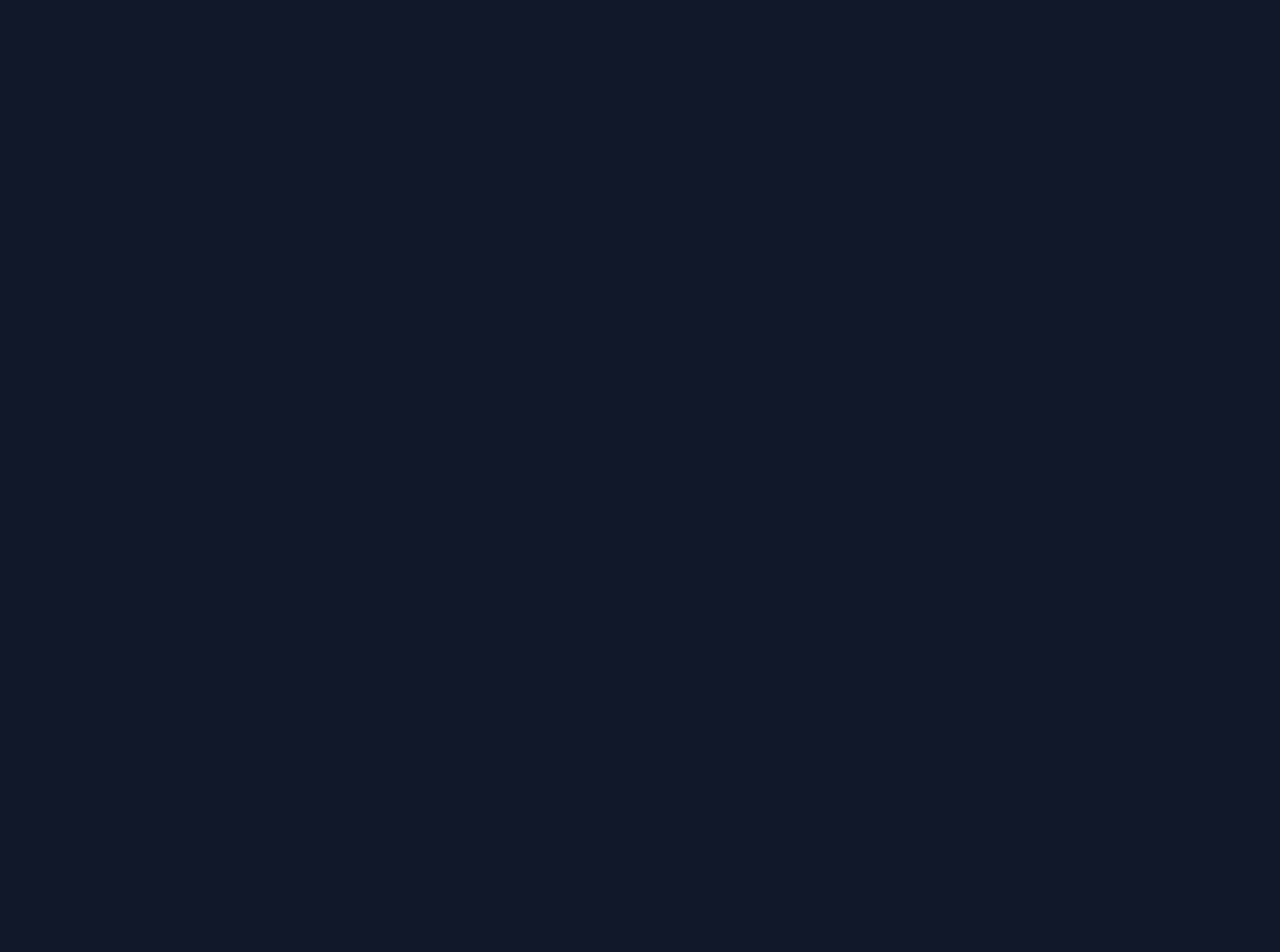
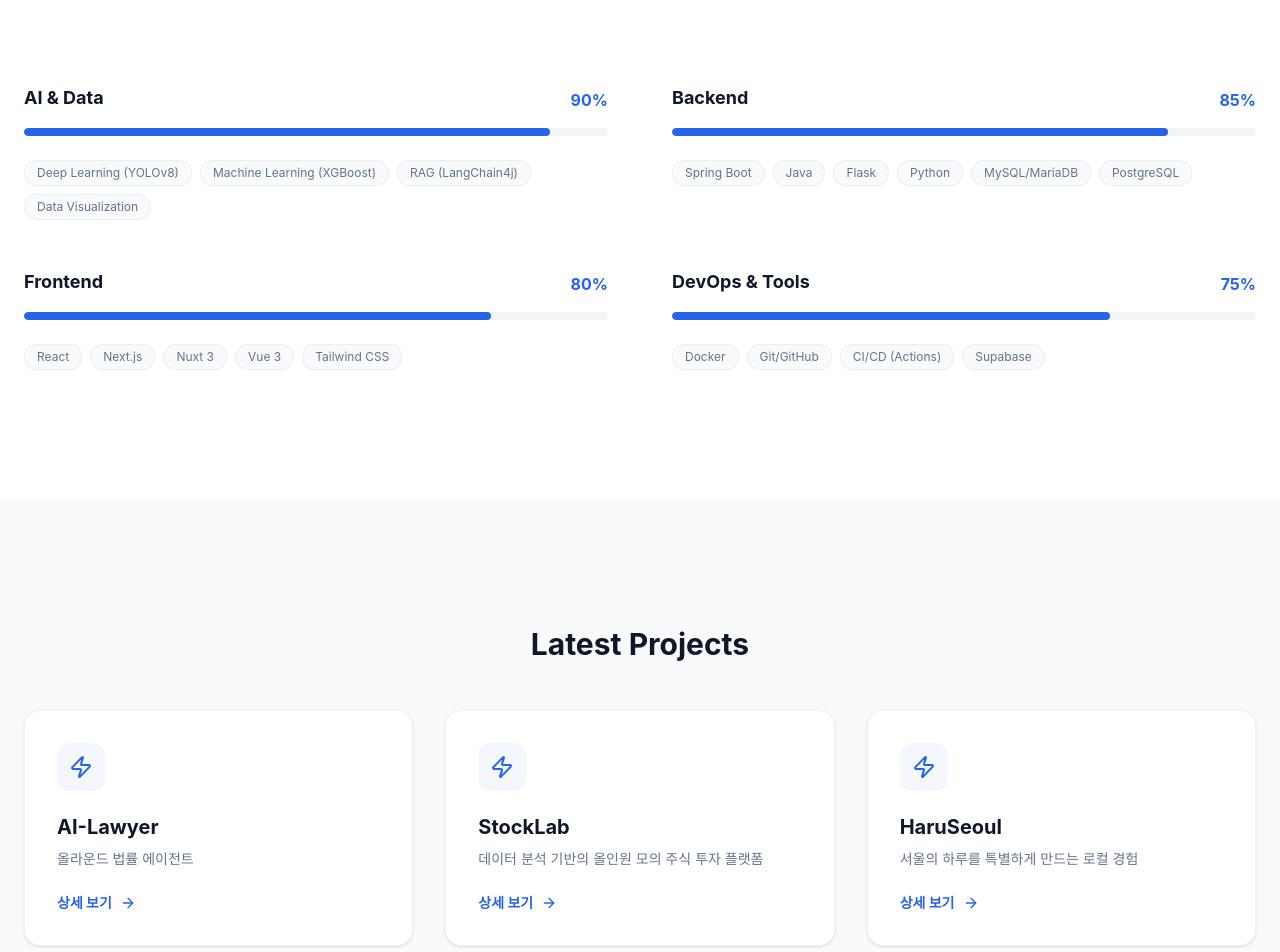
Before and after one commit to ashfortune/ghPortfolio, a React (Vite) app: page / in a window 1280 px wide. Shown: the part 980-1932 px from the top of the page. Before the commit the page ends 977 px from the top, so only its background shows below. Built offline with nearby package versions, Linux system fonts and the light colour scheme.

Commit message:
upgrade portfolio

```diff
--- a/src/App.jsx
+++ b/src/App.jsx
@@ -8,9 +8,17 @@ import {
   X,
   ChevronRight,
   ChevronLeft,
-  UserCheck
+  UserCheck,
+  Zap,
+  Shield,
+  Cpu,
+  BarChart,
+  Target,
+  ArrowRight,
+  CheckCircle2,
+  AlertCircle
 } from 'lucide-react';
-import { projects } from './data/projects';
+import { projects, coreSkills } from './data/projects';
 
 const Navbar = ({ projects, activeProject, setActiveProject }) => {
   const [isOpen, setIsOpen] = useState(false);
@@ -120,6 +128,73 @@ const Navbar = ({ projects, activeProject, setActiveProject }) => {
   );
 };
 
+const ChallengesSection = ({ challenges }) => {
+  if (!challenges || challenges.length === 0) return null;
+
+  return (
+    <section id="challenges" className="py-32 bg-white">
+      <div className="container mx-auto px-6">
+        <h2 className="text-4xl font-bold text-center mb-24 text-text-main">Challenges & Solutions</h2>
+        <div className="grid md:grid-cols-2 gap-8">
+          {challenges.map((challenge, idx) => (
+            <div key={idx} className="bg-slate-50 p-8 rounded-2xl border border-black/5 hover:border-primary/30 transition-all flex gap-6">
+              <div className="flex-shrink-0 w-12 h-12 bg-primary/10 text-primary flex items-center justify-center rounded-xl">
+                <AlertCircle size={24} />
+              </div>
+              <div>
+                <h4 className="text-xl font-bold mb-4 text-text-main">{challenge.title}</h4>
+                <div className="space-y-4">
+                  <div>
+                    <span className="text-xs font-bold text-rose-500 uppercase tracking-tighter block mb-1">Problem</span>
+                    <p className="text-text-muted leading-relaxed">{challenge.problem}</p>
+                  </div>
+                  <div className="pt-4 border-t border-black/5">
+                    <span className="text-xs font-bold text-emerald-500 uppercase tracking-tighter block mb-1">Solution</span>
+                    <p className="text-text-main font-medium leading-relaxed">{challenge.solution}</p>
+                  </div>
+                </div>
+              </div>
+            </div>
+          ))}
+        </div>
+      </div>
+    </section>
+  );
+};
+
+const SkillMapSection = ({ skills }) => {
+  return (
+    <section id="skills" className="py-32 bg-white">
+      <div className="container mx-auto px-6">
+        <h2 className="text-4xl font-bold text-center mb-24 text-text-main">Core Competencies</h2>
+        <div className="grid md:grid-cols-2 gap-x-16 gap-y-12">
+          {skills.map((group, idx) => (
+            <div key={idx} className="animate-fade-in-up" style={{ animationDelay: `${idx * 100}ms` }}>
+              <div className="flex justify-between items-end mb-4">
+                <h4 className="text-lg font-bold text-text-main">{group.category}</h4>
+                <span className="text-primary font-bold">{group.level}%</span>
+              </div>
+              <div className="skill-bar-container">
+                <div
+                  className="skill-bar-fill animate-width"
+                  style={{ '--target-width': `${group.level}%` }}
+                ></div>
+              </div>
+              <div className="flex flex-wrap gap-2">
+                {group.skills.map((skill, i) => (
+                  <span key={i} className="px-3 py-1 bg-slate-50 text-text-muted text-xs rounded-full border border-black/5">
+                    {skill}
+                  </span>
+                ))}
+              </div>
+            </div>
+          ))}
+        </div>
+      </div>
+    </section>
+  );
+};
+
 const FeatureItem = ({ icon: Icon, title, description, videoSrc, poster, reverse }) => {
   const [isPlaying, setIsPlaying] = useState(false);
 
@@ -192,7 +267,7 @@ const App = () => {
       />
 
       {!activeProject ? (
-        /* Home Section */
+        <>
           <section id="home" className="relative h-screen flex items-center justify-center text-center px-6 overflow-hidden">
             <div
               className="absolute inset-0 bg-cover bg-center"
@@ -215,10 +290,36 @@ const App = () => {
                 AI 협업을 통한 비즈니스 가치 창출과 혁신적인 솔루션을 제안합니다.
               </p>
               <div className="flex flex-col sm:flex-row gap-6 justify-center animate-fade-in opacity-0 [animation-delay:600ms]">
-              <button onClick={() => setActiveProject(projects[0])} className="btn btn-primary">프로젝트 구경하기</button>
+                <button onClick={() => {
+                  const el = document.getElementById('skills');
+                  el?.scrollIntoView({ behavior: 'smooth' });
+                }} className="btn btn-outline">역량 확인하기</button>
+                <button onClick={() => setActiveProject(projects[0])} className="btn btn-primary ml-2">프로젝트 구경하기</button>
               </div>
             </div>
           </section>
+          <SkillMapSection skills={coreSkills} />
+
+          <section className="py-32 bg-slate-50">
+            <div className="container mx-auto px-6 text-center">
+              <h2 className="text-3xl font-bold mb-12">Latest Projects</h2>
+              <div className="grid md:grid-cols-3 gap-8">
+                {projects.slice(0, 3).map(proj => (
+                  <div key={proj.id} className="bg-white p-8 rounded-2xl border border-black/5 shadow-sm hover:shadow-xl transition-all text-left cursor-pointer group" onClick={() => setActiveProject(proj)}>
+                    <div className="text-primary mb-4 p-3 bg-primary/5 inline-block rounded-xl group-hover:scale-110 transition-transform">
+                      <Zap size={24} />
+                    </div>
+                    <h4 className="text-xl font-bold mb-2">{proj.title}</h4>
+                    <p className="text-text-muted text-sm mb-6 line-clamp-2">{proj.subtitle}</p>
+                    <div className="flex items-center text-primary text-sm font-bold">
+                      상세 보기 <ArrowRight className="ml-2" size={16} />
+                    </div>
+                  </div>
+                ))}
+              </div>
+            </div>
+          </section>
+        </>
       ) : (
         <>
           {/* Hero Section */}
@@ -242,6 +343,16 @@ const App = () => {
                   {activeProject.heroTagline.split(',')[1]}
                 </span>
               </h1>
+
+              <div className="flex flex-wrap justify-center gap-4 mb-12 animate-fade-in opacity-0 [animation-delay:200ms]">
+                {activeProject.highlights?.map((h, i) => (
+                  <div key={i} className="flex items-center gap-2 px-4 py-2 bg-white/10 backdrop-blur-md rounded-full border border-white/20 text-white text-sm font-medium">
+                    <h.icon size={16} className="text-primary" />
+                    {h.text}
+                  </div>
+                ))}
+              </div>
+
               <p className="text-xl md:text-2xl text-text-muted mb-12 animate-fade-in opacity-0 [animation-delay:300ms]">
                 {activeProject.heroDescription}
               </p>
@@ -256,9 +367,9 @@ const App = () => {
           </section>
 
           {/* About Section */}
-          <section id="about" className="py-32 container mx-auto px-6 border-b border-white/5">
+          <section id="about" className="py-32 container mx-auto px-6 border-b border-black/5">
             <div className="text-center max-w-3xl mx-auto">
-              <h2 className="text-4xl font-bold mb-6">About {activeProject.title}</h2>
+              <h2 className="text-4xl font-bold mb-6 text-text-main">About {activeProject.title}</h2>
               <p className="text-xl text-text-muted leading-relaxed">
                 {activeProject.about}
               </p>
@@ -279,12 +390,15 @@ const App = () => {
             </div>
           </section>
 
+          {/* Challenges Section */}
+          <ChallengesSection challenges={activeProject.challenges} />
+
           {/* Tech Stack Section */}
           <section id="tech-stack" className="py-32 container mx-auto px-6 text-center">
-            <h2 className="text-4xl font-bold mb-16">Technology Stack</h2>
+            <h2 className="text-4xl font-bold mb-16 text-text-main">Technology Stack</h2>
             <div className="grid sm:grid-cols-2 md:grid-cols-4 gap-6">
               {activeProject.techStack.map((stack, idx) => (
-                <div key={idx} className="bg-bg-card p-8 rounded-2xl border border-white/10 hover:border-primary transition-all text-left group">
+                <div key={idx} className="bg-white p-8 rounded-2xl border border-black/5 shadow-sm hover:border-primary transition-all text-left group">
                   <h4 className="text-primary font-bold text-xl mb-6 group-hover:translate-x-1 transition-transform">{stack.title}</h4>
                   <ul className="text-text-muted space-y-2">
                     {stack.items.map((item, i) => <li key={i} className="flex items-center gap-2">
--- a/src/data/projects.js
+++ b/src/data/projects.js
@@ -6,10 +6,22 @@ import {
   UserCheck,
   MapPin,
   Calendar,
-  Code
+  Code,
+  Zap,
+  Shield,
+  Cpu,
+  BarChart,
+  Target
 } from 'lucide-react';
 
 const baseUrl = import.meta.env.BASE_URL;
+
+export const coreSkills = [
+  { category: 'AI & Data', skills: ['Deep Learning (YOLOv8)', 'Machine Learning (XGBoost)', 'RAG (LangChain4j)', 'Data Visualization'], level: 90 },
+  { category: 'Backend', skills: ['Spring Boot', 'Java', 'Flask', 'Python', 'MySQL/MariaDB', 'PostgreSQL'], level: 85 },
+  { category: 'Frontend', skills: ['React', 'Next.js', 'Nuxt 3', 'Vue 3', 'Tailwind CSS'], level: 80 },
+  { category: 'DevOps & Tools', skills: ['Docker', 'Git/GitHub', 'CI/CD (Actions)', 'Supabase'], level: 75 }
+];
 
 export const projects = [
   {
@@ -21,7 +33,24 @@ export const projects = [
     heroDescription: '전문적인 계약서 분석부터 실시간 사후 감시까지, 올라운드 법률 에이전트 AI-Lawyer를 소개합니다.',
     heroBg: `${baseUrl}assets/projects/ai-lawyer/images/hero-bg.jpg`,
     githubUrl: 'https://github.com/ashfortune/AI-Lawyer',
-    about: 'AI-Lawyer는 복잡한 법률 용어와 높은 자문 비용으로 인해 법적 접근성이 낮은 개인 및 소상공인을 위해 개발되었습니다. 사용자가 업로드한 계약서의 유불리 조항을 정밀 분석하고, 실시간 RAG 기반 챗봇 상담을 통해 법률 리스크를 사전에 예방합니다.',
+    about: 'AI-Lawyer는 법률 접근성 문제를 해결하기 위해 개발된 서비스입니다. 다중 LLM 아키텍처를 통해 계약서의 독소 조항을 정밀 분석하고, RAG(Retrieval-Augmented Generation) 시스템을 구축하여 정확도 높은 법률 상담 기능을 제공합니다.',
+    highlights: [
+      { icon: Cpu, text: 'Gemini + Groq(Llama 3.3) 하이브리드 AI 구조' },
+      { icon: Shield, text: 'Supabase pgvector 기반 RAG 시스템 구축' },
+      { icon: Zap, text: 'AI 개발 거버넌스(.ai-rules.md)를 통한 팀 협업 최적화' }
+    ],
+    challenges: [
+      {
+        title: '분산 환경에서의 CORS 및 보안 통신',
+        problem: 'Netlify(FE)와 Koyeb(BE)의 분리된 도메인 간 통신 시 보안 정책으로 인한 요청 차단.',
+        solution: 'Spring Security의 CorsConfiguration을 고도화하고 JWT 기반 무상태 인증을 통해 보안성을 유지하며 통신 성공.'
+      },
+      {
+        title: 'AI 코딩 어시스턴트 활용 시의 코드 파편화',
+        problem: '6인의 팀원이 AI 툴을 개별 사용하면서 발생하는 명명 규칙 및 엔티티 매핑 불일치.',
+        solution: '프로젝트 루트에 AI용 인스트럭션(.ai-rules.md)을 배치하여 AI가 팀 컨벤션을 준수하도록 강제하여 버그 제로화.'
+      }
+    ],
     features: [
       {
         icon: FileText,
@@ -86,7 +115,19 @@ export const projects = [
     heroDescription: '현대적인 웹 환경에서 데이터 분석과 안정적인 주식 매매를 지원하는 플랫폼입니다. Flask의 모듈형 아키텍처와 실시간 통신 기술을 활용하여 사용자에게 직관적이고 강력한 투자 도구를 제공합니다.',
     heroBg: `${baseUrl}assets/projects/stocklab/images/hero-bg.jpg`,
     githubUrl: 'https://github.com/ashfortune/StockLab',
-    about: 'StockLab은 실제 자산 손실 없이 투자 전략을 테스트하고 싶은 사용자를 위해 개발되었습니다. KIS API의 실시간 시세를 바탕으로 정교한 가상 매매를 지원하며, AI가 사용자의 투자 성향을 분석하여 최적화된 리밸런싱 전략을 제안하는 "투자 실험실"입니다.',
+    about: 'StockLab은 실제 자산 손실 없이 투자 전략을 테스트하고 싶은 사용자를 위해 개발되었습니다. KIS API의 실시간 시세를 바탕으로 정교한 가상 매매를 지원하며, 실시간 통신 기술을 통해 투자자에게 생동감 있는 경험을 제공합니다.',
+    highlights: [
+      { icon: Zap, text: 'Socket.IO 기반의 실시간 주식 체결 가상 엔진' },
+      { icon: LayoutDashboard, text: 'Flask 모듈형 아키텍처 기반의 확장성 확보' },
+      { icon: BarChart, text: 'D3.js / Charts.js를 활용한 고급 자산 분석' }
+    ],
+    challenges: [
+      {
+        title: '대량의 실시간 데이터 처리 효율화',
+        problem: '다수의 사용자가 실시간 시세를 요청할 때 서버 부하 급증 및 응답 지연 발생.',
+        solution: 'Redis Pub/Sub 구조를 도입하여 데이터 전송 부하를 분산하고 서비스 계열 패턴(Service Layer)으로 데이터 무결성 보장.'
+      }
+    ],
     features: [
       {
         icon: LayoutDashboard,
@@ -136,7 +177,19 @@ export const projects = [
     heroDescription: '개인 호스트가 기획한 창의적인 투어를 통해 획일화된 여행을 넘어 진짜 서울을 만납니다.',
     heroBg: `${baseUrl}assets/projects/haruseoul/images/hero-bg.jpg`,
     githubUrl: 'https://github.com/ashfortune/HaruSeoul',
-    about: 'HaruSeoul은 서울 시민이 직접 가이드가 되어 자신만의 독창적인 여행 프로그램을 공유하는 예약 플랫폼입니다. 낮은 진입 장벽으로 누구나 호스트가 될 수 있으며, 게스트는 실시간 SSE 알림 시스템을 통해 끊김 없는 예약 경험을 누릴 수 있습니다.',
+    about: 'HaruSeoul은 서울 시민이 직접 가이드가 되어 자신만의 독창적인 여행 프로그램을 공유하는 예약 플랫폼입니다. 호스트와 게스트의 실시간 소통을 위해 SSE 알림 시스템을 적극 활용하였습니다.',
+    highlights: [
+      { icon: Bell, text: 'SSE(Server-Sent Events) 기반 실시간 알림 시스템' },
+      { icon: Code, text: 'JPA와 MyBatis를 혼용한 하이브리드 데이터 접근' },
+      { icon: UserCheck, text: '호스트 예약 관리 거버넌스 로직 구현' }
+    ],
+    challenges: [
+      {
+        title: '실시간 알림 연결의 자정 능력 확보',
+        problem: '비정상 종료된 클라이언트 리소스가 서버에 잔류하여 메모리 누수 발생 가능성.',
+        solution: 'ConcurrentHashMap 기반의 Registry를 구축하고 생명주기 콜백(onCompletion, onTimeout)을 연동하여 리소스 자동 반납 체계 구축.'
+      }
+    ],
     features: [
       {
         icon: MapPin,
@@ -182,7 +235,19 @@ export const projects = [
     heroDescription: 'YOLOv8 딥러닝 모델을 활용하여 사진 속 음식을 자동으로 인식하고, 실시간 영양 정보(칼로리, 탄단지)를 분석하여 식단 관리를 돕습니다.',
     heroBg: `${baseUrl}assets/projects/food-analyzer/images/background.png`,
     githubUrl: 'https://github.com/ashfortune/DeepLearning',
-    about: 'Food Analyzer는 현대인의 체계적인 식단 관리를 위해 개발된 인공지능 솔루션입니다. 사용자가 식사 전 사진을 찍으면 YOLOv8 알고리즘이 163종의 음식을 정밀 탐지하며, FatSecret API 연동을 통해 즉각적인 영양 성분 보고서를 생성합니다.',
+    about: 'Food Analyzer는 163종의 방대한 음식 데이터셋을 학습한 인공지능이 사용자의 식단을 분석하는 서비스입니다. FatSecret API를 연동하여 결과의 신뢰도를 높였습니다.',
+    highlights: [
+      { icon: Target, text: 'Custom finalfood 데이터셋(163종) YOLOv8 학습' },
+      { icon: Cpu, text: 'FatSecret API 연동 실시간 영양성분 맵핑' },
+      { icon: BarChart, text: '복수 객체 인식 기반 영양 총량(Total Nutrition) 계산' }
+    ],
+    challenges: [
+      {
+        title: '다양한 조명과 각도에서의 인식 정확도 개선',
+        problem: '실제 식단 사진의 배경 노이즈로 인해 특정 음식 인식률이 60% 미만으로 정체.',
+        solution: '데이터 증강(Augmentation) 기법 적용 및 Roboflow를 통한 라벨링 정밀화로 mAP 성능 15% 이상 개선.'
+      }
+    ],
     features: [
       {
         icon: FileText,
@@ -226,7 +291,19 @@ export const projects = [
     heroDescription: '서울시 전역의 실거래 데이터를 XGBoost 알고리즘으로 학습하여, 정밀한 주택 매매가 예측과 핵심 가격 결정 요인 분석을 제공합니다.',
     heroBg: '',
     githubUrl: 'https://github.com/ashfortune/MachineLearning',
-    about: 'Seoul Real Estate AI Price Predictor는 복잡한 서울 부동산 시장의 흐름을 데이터로 읽어내기 위해 개발되었습니다. 2024-2026년 실거래 데이터를 바탕으로 주택의 물리적 특성과 지리적 요인을 종합 분석하여, 결정계수(R²) 0.9162에 달하는 높은 예측 성능을 보여줍니다.',
+    about: 'Seoul Real Estate AI Price Predictor는 대규모 실거래가 데이터(2024-2026)를 기반으로 서울시 부동산 가치를 예측하는 모델입니다. GridSearchCV를 통해 최적의 파라미터를 도출했습니다.',
+    highlights: [
+      { icon: Target, text: '최종 예측 모델 결정계수(R²) 0.9162 달성' },
+      { icon: BarChart, text: 'Feature Importance 분석을 통한 가격 결정 요인 도출' },
+      { icon: Zap, text: '모델 직렬화(.pkl)를 통한 대시보드 로딩 속도 최적화' }
+    ],
+    challenges: [
+      {
+        title: '부동산 시장의 비선형적 변동성 학습',
+        problem: '단순 선형 회귀 적용 시 결정계수(R²)가 0.65 수준으로 낮아 예측 신뢰도 부족.',
+        solution: '비선형 관계 학습에 강한 XGBoost 회귀 모델을 채택하고 최적화하여 설명력을 91%까지 확보.'
+      }
+    ],
     features: [
       {
         icon: LayoutDashboard,
--- a/src/index.css
+++ b/src/index.css
@@ -46,6 +46,10 @@
   animation: fadeInUp 1s forwards;
 }
 
+.animate-width {
+  animation: growWidth 1.5s cubic-bezier(0.4, 0, 0.2, 1) forwards;
+}
+
 @keyframes fadeIn {
   from { opacity: 0; }
   to { opacity: 1; }
@@ -61,3 +65,21 @@
     transform: translateY(0);
   }
 }
+
+@keyframes growWidth {
+  from { width: 0; }
+  to { width: var(--target-width); }
+}
+
+/* Custom Skill Bar styles */
+.skill-bar-container {
+  @apply h-2 w-full bg-slate-100 rounded-full overflow-hidden mb-6;
+}
+
+.skill-bar-fill {
+  @apply h-full bg-primary rounded-full relative;
+}
+
+.section-divider {
+  @apply h-px w-full bg-gradient-to-r from-transparent via-black/5 to-transparent;
+}
```
Lines whose indentation alone changed are shown as unchanged.
